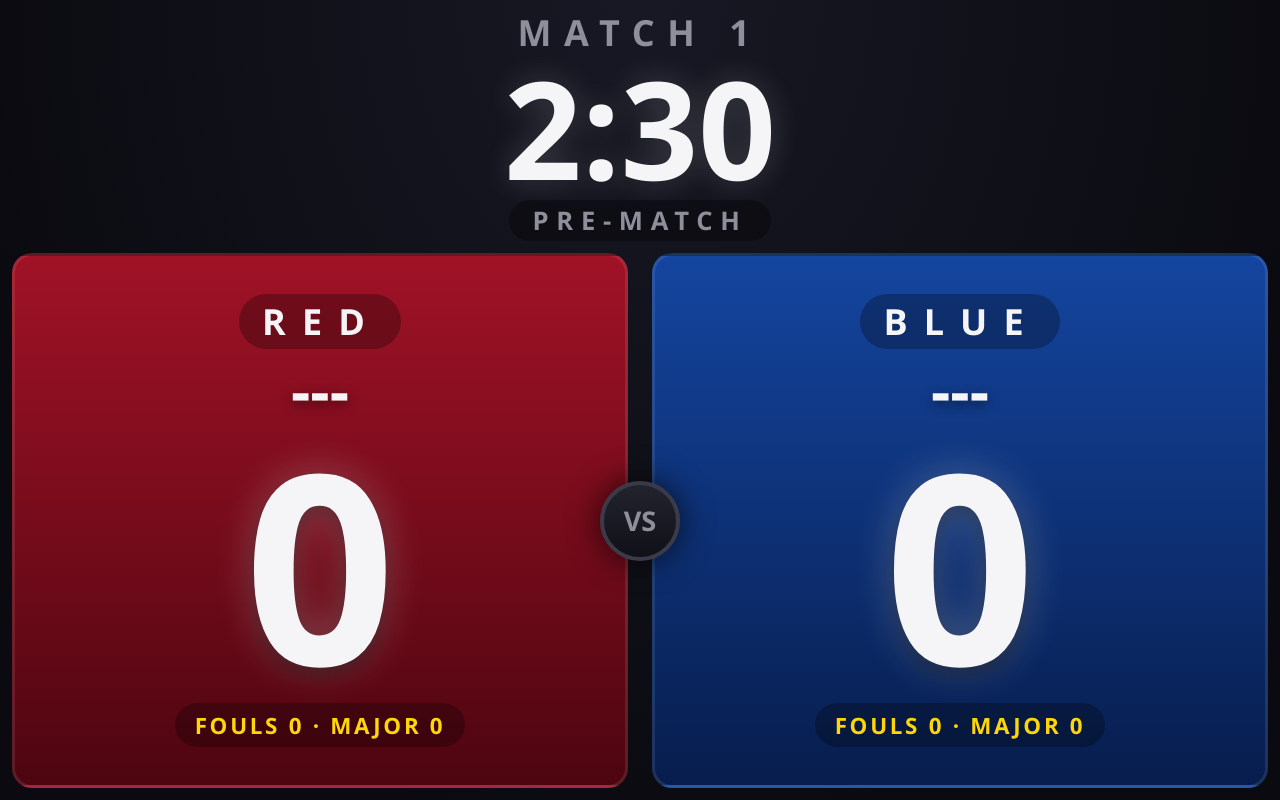
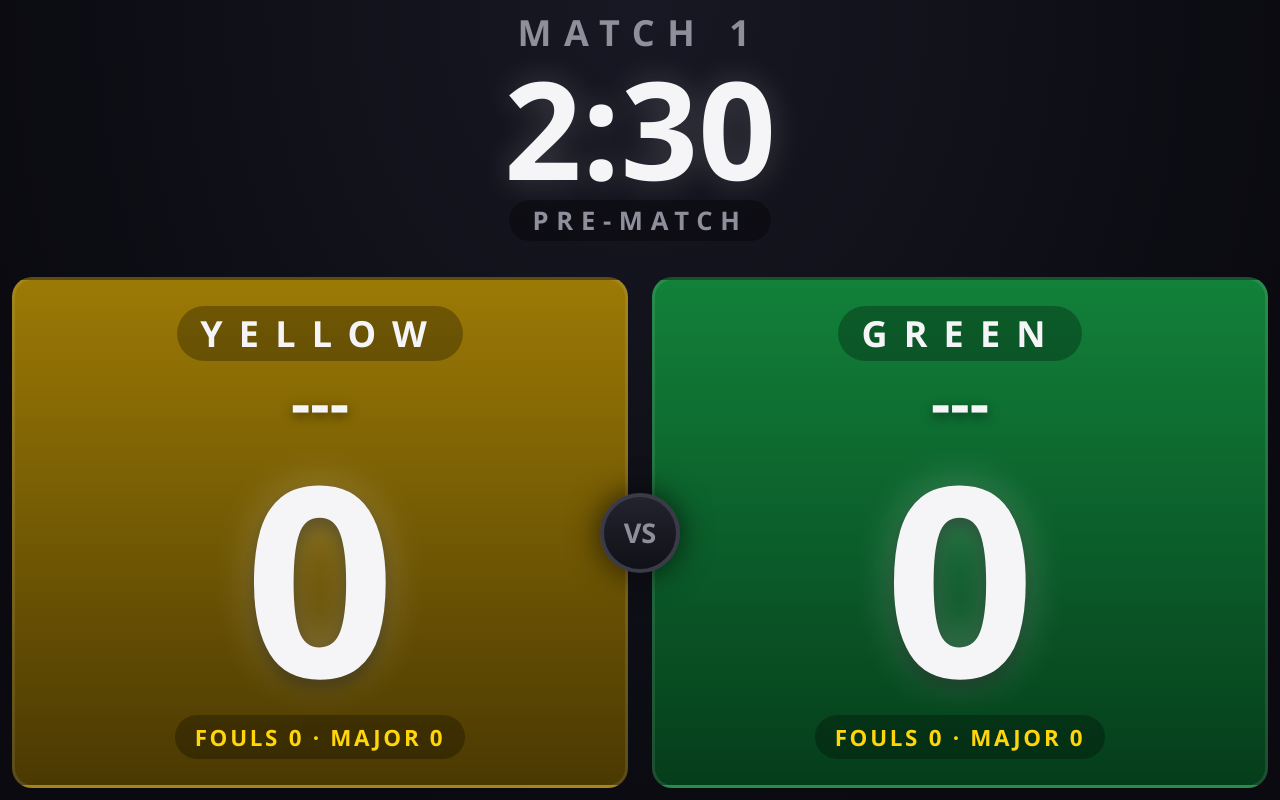
Before and after one commit to FRC9410/Vex-Scoreboard, a Flask app: page /display in a window 1280 px wide. Run offline with Flask 3, Linux system fonts and the light colour scheme; data comes from the database, SQL or seed files in the repository.

Commit message:
Rename teams to yellow/green, per-phase clock, configurable phase times
- Teams are now YELLOW and GREEN (gem colors): pages, panels, admin,
  API, and DB columns all renamed; old red/blue DBs auto-migrate and
  legacy /panel/red|blue URLs redirect
- Big display clock counts down the current phase (auto/teleop/
  endgame) with the phase name in a chip under it; flashes red in
  the last 10s of a phase and through all of endgame; total match
  time shown as FULL MATCH m:ss
- Auto, teleop, and endgame lengths are editable in admin; total
  match length is computed from them

Co-Authored-By: Claude Fable 5 <noreply@anthropic.com>

```diff
--- a/app.py
+++ b/app.py
@@ -6,7 +6,13 @@ from flask import Flask, g, jsonify, redirect, render_template, request, url_for
 
 BASE_DIR = os.path.dirname(os.path.abspath(__file__))
 DB_PATH = os.path.join(BASE_DIR, "scores.db")
-DEFAULT_DURATION = 150  # GEM QUEST match: 0:20 auto + 1:40 driving + 0:30 endgame
+
+# GEM QUEST match: 0:20 auto + 1:40 teleop + 0:30 endgame = 2:30
+DEFAULT_AUTO = 20
+DEFAULT_DRIVER = 100
+DEFAULT_ENDGAME = 30
+
+TEAMS = ("yellow", "green")
 
 app = Flask(__name__)
 
@@ -32,33 +38,75 @@ def init_db():
         CREATE TABLE IF NOT EXISTS match_state (
             id INTEGER PRIMARY KEY CHECK (id = 1),
             match_number INTEGER NOT NULL DEFAULT 1,
-            red_team TEXT NOT NULL DEFAULT '---',
-            blue_team TEXT NOT NULL DEFAULT '---',
-            red_score INTEGER NOT NULL DEFAULT 0,
-            blue_score INTEGER NOT NULL DEFAULT 0,
-            red_fouls INTEGER NOT NULL DEFAULT 0,
-            red_majors INTEGER NOT NULL DEFAULT 0,
-            blue_fouls INTEGER NOT NULL DEFAULT 0,
-            blue_majors INTEGER NOT NULL DEFAULT 0,
-            timer_duration INTEGER NOT NULL DEFAULT 120,
-            timer_remaining REAL NOT NULL DEFAULT 120,
+            yellow_team TEXT NOT NULL DEFAULT '---',
+            green_team TEXT NOT NULL DEFAULT '---',
+            yellow_score INTEGER NOT NULL DEFAULT 0,
+            green_score INTEGER NOT NULL DEFAULT 0,
+            yellow_fouls INTEGER NOT NULL DEFAULT 0,
+            yellow_majors INTEGER NOT NULL DEFAULT 0,
+            green_fouls INTEGER NOT NULL DEFAULT 0,
+            green_majors INTEGER NOT NULL DEFAULT 0,
+            auto_duration INTEGER NOT NULL DEFAULT {auto},
+            driver_duration INTEGER NOT NULL DEFAULT {driver},
+            endgame_duration INTEGER NOT NULL DEFAULT {endgame},
+            timer_duration INTEGER NOT NULL DEFAULT {total},
+            timer_remaining REAL NOT NULL DEFAULT {total},
             timer_end REAL,
             timer_running INTEGER NOT NULL DEFAULT 0
         )
-        """
+        """.format(
+            auto=DEFAULT_AUTO,
+            driver=DEFAULT_DRIVER,
+            endgame=DEFAULT_ENDGAME,
+            total=DEFAULT_AUTO + DEFAULT_DRIVER + DEFAULT_ENDGAME,
+        )
     )
-    db.execute(
-        "INSERT OR IGNORE INTO match_state (id, timer_duration, timer_remaining)"
-        " VALUES (1, ?, ?)",
-        (DEFAULT_DURATION, DEFAULT_DURATION),
-    )
-    # Databases created before foul tracking lack these columns.
+    db.execute("INSERT OR IGNORE INTO match_state (id) VALUES (1)")
+
+    # Migrate databases from when the teams were red/blue.
     existing = {row[1] for row in db.execute("PRAGMA table_info(match_state)")}
-    for col in ("red_fouls", "red_majors", "blue_fouls", "blue_majors"):
+    renames = {
+        "red_team": "yellow_team",
+        "blue_team": "green_team",
+        "red_score": "yellow_score",
+        "blue_score": "green_score",
+        "red_fouls": "yellow_fouls",
+        "red_majors": "yellow_majors",
+        "blue_fouls": "green_fouls",
+        "blue_majors": "green_majors",
+    }
+    for old, new in renames.items():
+        if old in existing and new not in existing:
+            db.execute(
+                "ALTER TABLE match_state RENAME COLUMN {0} TO {1}".format(old, new)
+            )
+            existing.discard(old)
+            existing.add(new)
+    for col, default in (
+        ("yellow_fouls", 0),
+        ("yellow_majors", 0),
+        ("green_fouls", 0),
+        ("green_majors", 0),
+        ("auto_duration", DEFAULT_AUTO),
+        ("driver_duration", DEFAULT_DRIVER),
+        ("endgame_duration", DEFAULT_ENDGAME),
+    ):
         if col not in existing:
             db.execute(
-                "ALTER TABLE match_state ADD COLUMN {0} INTEGER NOT NULL DEFAULT 0".format(col)
+                "ALTER TABLE match_state ADD COLUMN {0} INTEGER NOT NULL"
+                " DEFAULT {1}".format(col, default)
             )
+            if col == "endgame_duration":
+                # Old databases stored only a flat match length; line the
+                # stored total up with the new per-phase durations.
+                db.execute(
+                    "UPDATE match_state SET timer_duration = ?,"
+                    " timer_remaining = ?, timer_running = 0 WHERE id = 1",
+                    (
+                        DEFAULT_AUTO + DEFAULT_DRIVER + DEFAULT_ENDGAME,
+                        DEFAULT_AUTO + DEFAULT_DRIVER + DEFAULT_ENDGAME,
+                    ),
+                )
     db.commit()
     db.close()
 
@@ -85,14 +133,17 @@ def state_json():
     return jsonify(
         {
             "match_number": row["match_number"],
-            "red_team": row["red_team"],
-            "blue_team": row["blue_team"],
-            "red_score": row["red_score"],
-            "blue_score": row["blue_score"],
-            "red_fouls": row["red_fouls"],
-            "red_majors": row["red_majors"],
-            "blue_fouls": row["blue_fouls"],
-            "blue_majors": row["blue_majors"],
+            "yellow_team": row["yellow_team"],
+            "green_team": row["green_team"],
+            "yellow_score": row["yellow_score"],
+            "green_score": row["green_score"],
+            "yellow_fouls": row["yellow_fouls"],
+            "yellow_majors": row["yellow_majors"],
+            "green_fouls": row["green_fouls"],
+            "green_majors": row["green_majors"],
+            "auto_duration": row["auto_duration"],
+            "driver_duration": row["driver_duration"],
+            "endgame_duration": row["endgame_duration"],
             "timer_duration": row["timer_duration"],
             "timer_remaining": remaining,
             "timer_running": running,
@@ -107,7 +158,10 @@ def referee():
 
 @app.route("/panel/<team>")
 def panel(team):
-    if team not in ("red", "blue"):
+    legacy = {"red": "yellow", "blue": "green"}
+    if team in legacy:
+        return redirect(url_for("panel", team=legacy[team]))
+    if team not in TEAMS:
         return redirect(url_for("referee"))
     return render_template("panel.html", team=team)
 
@@ -131,7 +185,7 @@ def api_state():
 def api_adjust():
     data = request.get_json(silent=True) or {}
     team = data.get("team")
-    if team not in ("red", "blue"):
+    if team not in TEAMS:
         return jsonify({"error": "bad request"}), 400
     col = team + "_score"
     db = get_db()
@@ -159,9 +213,9 @@ def api_foul():
     data = request.get_json(silent=True) or {}
     team = data.get("team")
     kind = data.get("kind")
-    if team not in ("red", "blue") or kind not in FOUL_POINTS:
+    if team not in TEAMS or kind not in FOUL_POINTS:
         return jsonify({"error": "bad request"}), 400
-    offender = "blue" if team == "red" else "red"
+    offender = "green" if team == "yellow" else "yellow"
     points = FOUL_POINTS[kind]
     count_col = offender + ("_fouls" if kind == "foul" else "_majors")
     score_col = team + "_score"
@@ -225,17 +279,21 @@ def api_setup():
 
     try:
         match_number = clamped_int(data.get("match_number", row["match_number"]), 1, 9999)
-        duration = clamped_int(data.get("timer_duration", row["timer_duration"]), 5, 3600)
+        auto = clamped_int(data.get("auto_duration", row["auto_duration"]), 0, 600)
+        driver = clamped_int(data.get("driver_duration", row["driver_duration"]), 5, 3600)
+        endgame = clamped_int(data.get("endgame_duration", row["endgame_duration"]), 0, 600)
     except (TypeError, ValueError):
-        return jsonify({"error": "match number and match length must be whole numbers"}), 400
+        return jsonify({"error": "match number and phase times must be whole numbers"}), 400
 
-    red_team = (str(data.get("red_team", row["red_team"])).strip() or "---")[:20]
-    blue_team = (str(data.get("blue_team", row["blue_team"])).strip() or "---")[:20]
+    yellow_team = (str(data.get("yellow_team", row["yellow_team"])).strip() or "---")[:20]
+    green_team = (str(data.get("green_team", row["green_team"])).strip() or "---")[:20]
+    duration = auto + driver + endgame
 
     db.execute(
-        "UPDATE match_state SET match_number = ?, red_team = ?, blue_team = ?,"
+        "UPDATE match_state SET match_number = ?, yellow_team = ?, green_team = ?,"
+        " auto_duration = ?, driver_duration = ?, endgame_duration = ?,"
         " timer_duration = ? WHERE id = 1",
-        (match_number, red_team, blue_team, duration),
+        (match_number, yellow_team, green_team, auto, driver, endgame, duration),
     )
     if duration != row["timer_duration"]:
         db.execute(
@@ -244,8 +302,8 @@ def api_setup():
         )
     if data.get("reset_scores"):
         db.execute(
-            "UPDATE match_state SET red_score = 0, blue_score = 0,"
-            " red_fouls = 0, red_majors = 0, blue_fouls = 0, blue_majors = 0"
+            "UPDATE match_state SET yellow_score = 0, green_score = 0,"
+            " yellow_fouls = 0, yellow_majors = 0, green_fouls = 0, green_majors = 0"
             " WHERE id = 1"
         )
     db.commit()
--- a/static/style.css
+++ b/static/style.css
@@ -8,12 +8,12 @@
   --edge: rgba(255, 255, 255, 0.09);
   --text: #f5f5f7;
   --dim: #8f8f9c;
-  --red: #e0243a;
-  --red-hi: #ff4d5e;
-  --red-deep: #6e0a18;
-  --blue: #1e63e9;
-  --blue-hi: #4d8dff;
-  --blue-deep: #0b2c74;
+  --gold: #e6a800;
+  --gold-hi: #ffc61a;
+  --gold-deep: #5c4302;
+  --green: #1fa14a;
+  --green-hi: #35d46a;
+  --green-deep: #0b4a22;
   --yellow: #ffd60a;
 }
 
@@ -90,16 +90,16 @@ button { font-family: inherit; cursor: pointer; border: none; color: var(--text)
   transition: box-shadow 0.4s ease, border-color 0.4s ease;
 }
 
-.alliance.red { background: linear-gradient(180deg, #a01226 0%, #4d0510 100%); }
-.alliance.blue { background: linear-gradient(180deg, #14459f 0%, #071d4d 100%); }
+.alliance.yellow { background: linear-gradient(180deg, #9c7a06 0%, #4a3902 100%); }
+.alliance.green { background: linear-gradient(180deg, #12813a 0%, #053d1b 100%); }
 
-.alliance.red.leading {
-  border-color: rgba(255, 120, 130, 0.75);
-  box-shadow: 0 0 6vh rgba(255, 77, 94, 0.45), inset 0 0 8vh rgba(255, 255, 255, 0.06);
+.alliance.yellow.leading {
+  border-color: rgba(255, 214, 90, 0.8);
+  box-shadow: 0 0 6vh rgba(255, 198, 26, 0.45), inset 0 0 8vh rgba(255, 255, 255, 0.06);
 }
-.alliance.blue.leading {
-  border-color: rgba(120, 165, 255, 0.75);
-  box-shadow: 0 0 6vh rgba(77, 141, 255, 0.5), inset 0 0 8vh rgba(255, 255, 255, 0.06);
+.alliance.green.leading {
+  border-color: rgba(130, 235, 165, 0.8);
+  box-shadow: 0 0 6vh rgba(53, 212, 106, 0.5), inset 0 0 8vh rgba(255, 255, 255, 0.06);
 }
 
 .alliance-name {
--- a/templates/base.html
+++ b/templates/base.html
@@ -18,6 +18,16 @@ async function fetchState() {
   if (!r.ok) throw new Error('state fetch failed');
   return r.json();
 }
+// Which part of the match we're in, plus the time left in that part.
+function phaseInfo(s) {
+  const auto = s.auto_duration, drv = s.driver_duration, total = s.timer_duration;
+  const rem = s.timer_remaining, elapsed = total - rem;
+  if (rem <= 0) return { label: 'MATCH OVER', cls: 'done', phaseRem: 0 };
+  if (!s.timer_running && rem >= total) return { label: 'PRE-MATCH', cls: 'pre', phaseRem: total };
+  if (elapsed < auto) return { label: 'AUTO ×2', cls: 'auto', phaseRem: auto - elapsed };
+  if (elapsed < auto + drv) return { label: 'TELEOP', cls: 'driver', phaseRem: auto + drv - elapsed };
+  return { label: 'ENDGAME — PARK!', cls: 'endgame', phaseRem: rem };
+}
 </script>
 {% block script %}{% endblock %}
 </body>
--- a/templates/display.html
+++ b/templates/display.html
@@ -6,42 +6,27 @@
     <div class="match-label">MATCH <span id="match-number">&ndash;</span></div>
     <div id="timer" class="timer">--:--</div>
     <div id="phase" class="phase"></div>
+    <div id="total-time" class="total-time"></div>
   </header>
   <main class="alliances">
-    <section class="alliance red" id="red-side">
-      <div class="alliance-name">RED</div>
-      <div class="team-name" id="red-team">---</div>
-      <div class="score" id="red-score">0</div>
-      <div class="penalties">FOULS <span id="red-fouls">0</span> &middot; MAJOR <span id="red-majors">0</span></div>
+    <section class="alliance yellow" id="yellow-side">
+      <div class="alliance-name">YELLOW</div>
+      <div class="team-name" id="yellow-team">---</div>
+      <div class="score" id="yellow-score">0</div>
+      <div class="penalties">FOULS <span id="yellow-fouls">0</span> &middot; MAJOR <span id="yellow-majors">0</span></div>
     </section>
     <div class="vs">VS</div>
-    <section class="alliance blue" id="blue-side">
-      <div class="alliance-name">BLUE</div>
-      <div class="team-name" id="blue-team">---</div>
-      <div class="score" id="blue-score">0</div>
-      <div class="penalties">FOULS <span id="blue-fouls">0</span> &middot; MAJOR <span id="blue-majors">0</span></div>
+    <section class="alliance green" id="green-side">
+      <div class="alliance-name">GREEN</div>
+      <div class="team-name" id="green-team">---</div>
+      <div class="score" id="green-score">0</div>
+      <div class="penalties">FOULS <span id="green-fouls">0</span> &middot; MAJOR <span id="green-majors">0</span></div>
     </section>
   </main>
 {% endblock %}
 {% block script %}
 <script>
-const last = { red: null, blue: null };
-
-// GEM QUEST match phases: 0:20 auto, then driving, last 0:30 is endgame.
-function setPhase(s) {
-  const el = document.getElementById('phase');
-  const dur = s.timer_duration, rem = s.timer_remaining;
-  let label = '', cls = 'phase';
-  if (dur >= 60) {
-    if (rem <= 0) { label = 'MATCH OVER'; cls += ' done'; }
-    else if (!s.timer_running && rem >= dur) { label = 'PRE-MATCH'; }
-    else if (dur - rem < 20) { label = 'AUTO ×2'; cls += ' auto'; }
-    else if (rem <= 30) { label = 'ENDGAME — PARK!'; cls += ' endgame'; }
-    else { label = 'DRIVER CONTROL'; cls += ' driver'; }
-  }
-  el.textContent = label;
-  el.className = cls;
-}
+const last = { yellow: null, green: null };
 
 function setScore(team, val) {
   const el = document.getElementById(team + '-score');
@@ -54,34 +39,49 @@ function setScore(team, val) {
   el.textContent = val;
 }
 
+function setClock(s) {
+  const p = phaseInfo(s);
+
+  const phaseEl = document.getElementById('phase');
+  phaseEl.textContent = p.label;
+  phaseEl.className = 'phase ' + p.cls;
+
+  // Big clock counts down the CURRENT phase; flash red when it's almost up
+  // and through all of endgame.
+  const timer = document.getElementById('timer');
+  timer.textContent = fmtTime(p.phaseRem);
+  timer.className = 'timer';
+  if (p.cls === 'done') {
+    timer.classList.add('done');
+  } else if (s.timer_running && (p.cls === 'endgame' || p.phaseRem <= 10)) {
+    timer.classList.add('low', 'pulse');
+  } else if (s.timer_running && p.phaseRem <= 15) {
+    timer.classList.add('warn');
+  }
+
+  const total = document.getElementById('total-time');
+  total.textContent =
+    (s.timer_remaining > 0 && s.timer_remaining < s.timer_duration)
+      ? 'FULL MATCH ' + fmtTime(s.timer_remaining)
+      : '';
+}
+
 async function refresh() {
   try {
     const s = await fetchState();
     document.getElementById('match-number').textContent = s.match_number;
-    document.getElementById('red-team').textContent = s.red_team;
-    document.getElementById('blue-team').textContent = s.blue_team;
-    setScore('red', s.red_score);
-    setScore('blue', s.blue_score);
-    document.getElementById('red-fouls').textContent = s.red_fouls;
-    document.getElementById('red-majors').textContent = s.red_majors;
-    document.getElementById('blue-fouls').textContent = s.blue_fouls;
-    document.getElementById('blue-majors').textContent = s.blue_majors;
-    setPhase(s);
+    document.getElementById('yellow-team').textContent = s.yellow_team;
+    document.getElementById('green-team').textContent = s.green_team;
+    setScore('yellow', s.yellow_score);
+    setScore('green', s.green_score);
+    document.getElementById('yellow-fouls').textContent = s.yellow_fouls;
+    document.getElementById('yellow-majors').textContent = s.yellow_majors;
+    document.getElementById('green-fouls').textContent = s.green_fouls;
+    document.getElementById('green-majors').textContent = s.green_majors;
+    setClock(s);
 
-    document.getElementById('red-side').classList.toggle('leading', s.red_score > s.blue_score);
-    document.getElementById('blue-side').classList.toggle('leading', s.blue_score > s.red_score);
-
-    const timer = document.getElementById('timer');
-    timer.textContent = fmtTime(s.timer_remaining);
-    timer.className = 'timer';
-    if (s.timer_remaining <= 0) {
-      timer.classList.add('done');
-    } else if (s.timer_remaining <= 10) {
-      timer.classList.add('low');
-      if (s.timer_running) timer.classList.add('pulse');
-    } else if (s.timer_remaining <= 30) {
-      timer.classList.add('warn');
-    }
+    document.getElementById('yellow-side').classList.toggle('leading', s.yellow_score > s.green_score);
+    document.getElementById('green-side').classList.toggle('leading', s.green_score > s.yellow_score);
   } catch (e) { /* keep last known values if the network hiccups */ }
 }
 refresh();
--- a/templates/panel.html
+++ b/templates/panel.html
@@ -31,7 +31,7 @@
 {% block script %}
 <script>
 const TEAM = "{{ team }}";
-const OPP = TEAM === "red" ? "blue" : "red";
+const OPP = TEAM === "yellow" ? "green" : "yellow";
 let tapsInFlight = 0;
 let lastScore = null;
 
--- a/templates/referee.html
+++ b/templates/referee.html
@@ -3,8 +3,8 @@
 {% block bodyclass %}referee{% endblock %}
 {% block content %}
   <h1>SCORE ENTRY</h1>
-  <a class="team-btn red" href="/panel/red">RED<br>TEAM</a>
-  <a class="team-btn blue" href="/panel/blue">BLUE<br>TEAM</a>
+  <a class="team-btn yellow" href="/panel/yellow">YELLOW<br>TEAM</a>
+  <a class="team-btn green" href="/panel/green">GREEN<br>TEAM</a>
   <div class="foot-links">
     <a href="/display">Display</a> &middot; <a href="/admin">Admin</a>
   </div>
```
Also changed, not shown: other parts of static/style.css (+34 -24 lines), templates/admin.html (+24 -14 lines).
